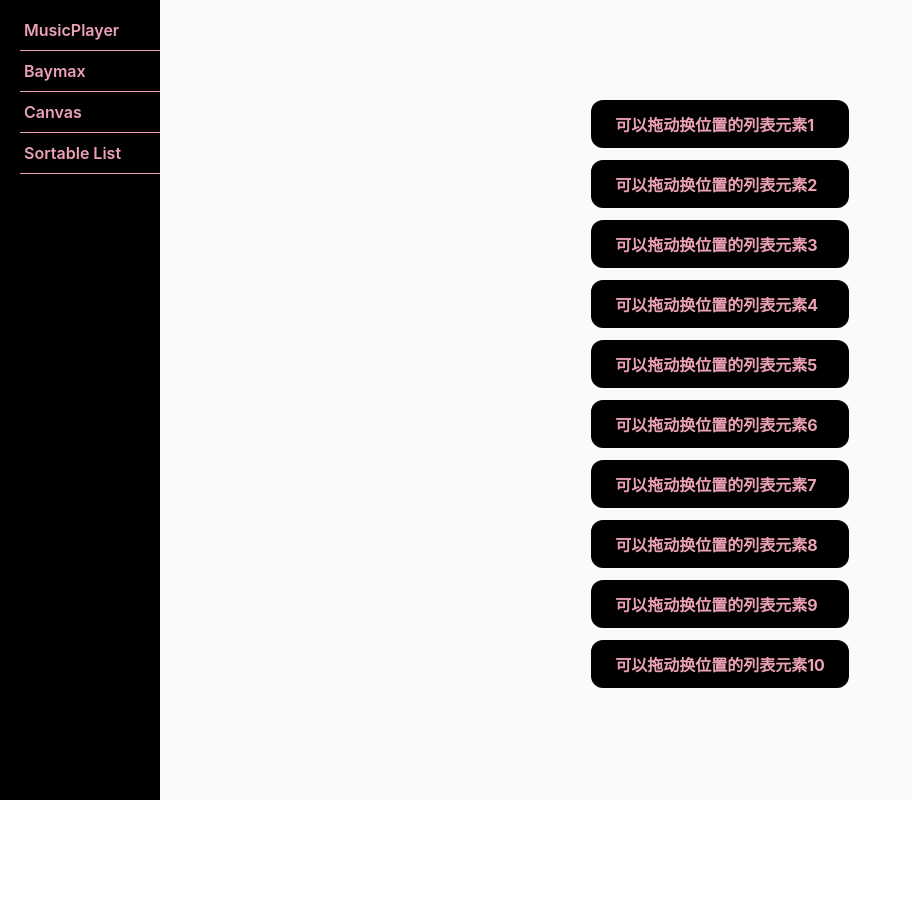
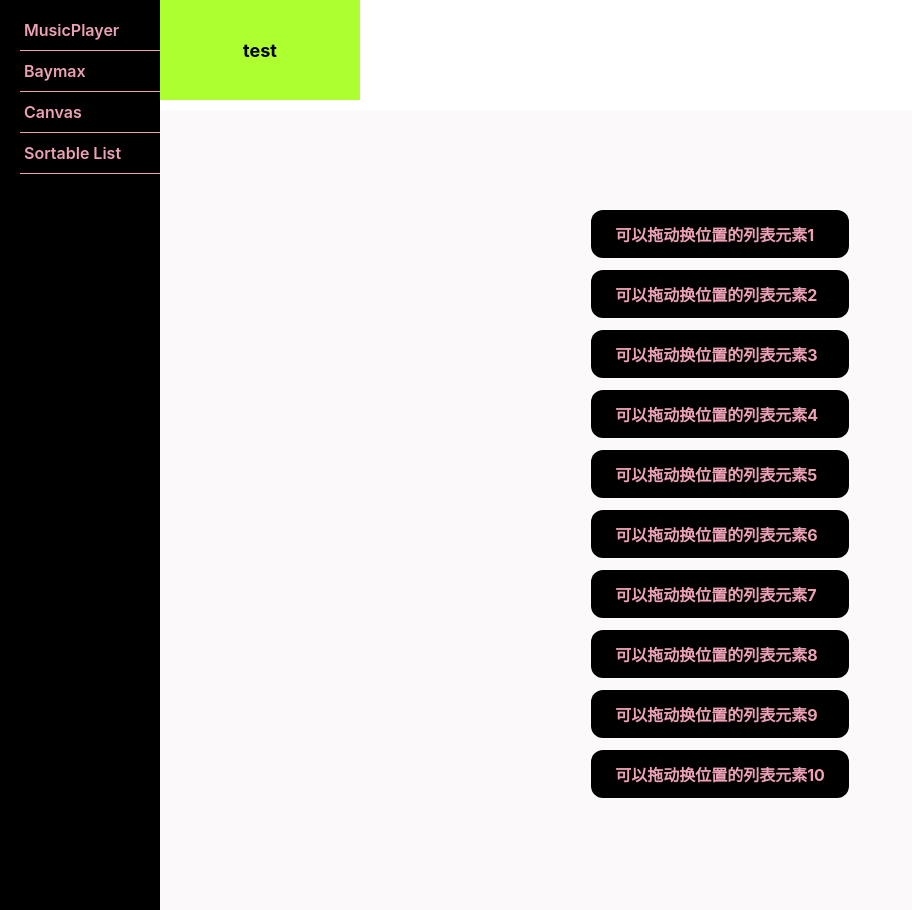
Before and after one commit to CHANGsome/awesome-demos, a React app: page /#/list in a window 1280 px wide. Shown: the whole page, without its empty margins (0-912 px from the left). Before the commit the page ends 800 px from the top, so only its background shows below. Built offline with nearby package versions, Linux system fonts and the light colour scheme.

Commit message:
feat: 粗糙版dropdown

```diff
--- /dev/null
+++ b/src/components/Dropdown/DropArea.tsx
@@ -0,0 +1,13 @@
+import styles from './index.module.scss';
+interface PropsType {
+  visible: boolean;
+}
+const DropArea: React.FC<PropsType> = (props) => {
+  const { visible } = props;
+  return (
+    <div className={visible ? styles.dropAreaContainer : styles.dropAreaHidden}>
+      {props.children}
+    </div>
+  );
+};
+export default DropArea;
--- /dev/null
+++ b/src/components/Dropdown/index.module.scss
@@ -0,0 +1,32 @@
+.container {
+  max-width: 200px;
+}
+.title {
+  display: flex;
+  align-items: center;
+  justify-content: center;
+  background-color: greenyellow;
+  height: 100px;
+  width: 200px;
+  font-size: large;
+  font-weight: bold;
+}
+.dropAreaContainer {
+  background-color: #eee;
+  font-size: 14px;
+  padding: 10px;
+  max-width: 200px;
+  margin-top: 4px;
+  box-shadow: 10px 5px 5px #aaa;
+  .areaItem {
+    height: 50px;
+    line-height: 50px;
+    border-bottom: 1px solid #aaa;
+  }
+  .areaItem:last-child {
+    border-bottom: none;
+  }
+}
+.dropAreaHidden {
+  display: none;
+}
--- /dev/null
+++ b/src/components/Dropdown/index.tsx
@@ -0,0 +1,42 @@
+import React from 'react';
+import { useState } from 'react';
+import DropArea from './DropArea';
+import styles from './index.module.scss';
+interface PropsType extends React.HTMLAttributes<HTMLDivElement> {
+  dropItems: string[];
+}
+const DropDown: React.FC<PropsType> = (props) => {
+  const [dropVisible, setDropVisible] = useState<boolean>(false);
+  const [selectedItem, setSelectedItem] = useState<string>('');
+  const { dropItems, style } = props;
+  return (
+    <div
+      className={styles.container}
+      style={style}
+      onMouseEnter={() => {
+        setDropVisible(true);
+      }}
+      onMouseLeave={() => {
+        setDropVisible(false);
+      }}
+    >
+      <div className={styles.title}>
+        {selectedItem ? selectedItem : props.children}
+      </div>
+      <DropArea visible={dropVisible}>
+        {dropItems.map((item, index) => (
+          <div
+            key={index}
+            className={styles.areaItem}
+            onClick={() => {
+              setSelectedItem(item);
+            }}
+          >
+            {item}
+          </div>
+        ))}
+      </DropArea>
+    </div>
+  );
+};
+export default DropDown;
--- a/src/pages/SortableList/index.tsx
+++ b/src/pages/SortableList/index.tsx
@@ -2,6 +2,7 @@ import * as React from 'react';
 import Layout from '../../components/DoubleColumnLayout';
 import styles from './index.module.scss';
 import { MouseEventHandler, useRef } from 'react';
+import DropDown from 'components/Dropdown';
 
 interface Props extends React.HTMLAttributes<HTMLElement> {}
 const SortableList: React.FC<Props> = (props) => {
@@ -19,6 +20,13 @@ const SortableList: React.FC<Props> = (props) => {
 
   return (
     <Layout>
+      <>
+        <DropDown
+          dropItems={['item1', 'item2', 'item3', 'item4', 'item5']}
+          style={{ marginBottom: '10px' }}
+        >
+          <div>test</div>
+        </DropDown>
         <div className={styles.container}>
           <ul>
             {list.map((item, index) => (
@@ -32,6 +40,7 @@ const SortableList: React.FC<Props> = (props) => {
             ))}
           </ul>
         </div>
+      </>
     </Layout>
   );
 };
```
Lines whose indentation alone changed are shown as unchanged.
